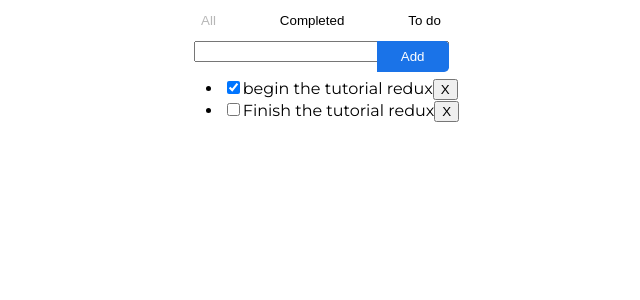
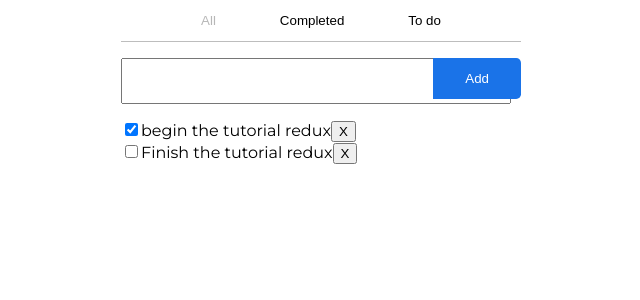
Before and after one commit to FlorianMilcendeau/todo-app-master, a React (Create React App) app: page / in a window 1280 px wide. Shown: the top 300 px of the page, without its empty margins (319-959 px from the left). Built offline with nearby package versions, Linux system fonts and the light colour scheme.

Commit message:
update css

```diff
--- a/src/components/TodoList.jsx
+++ b/src/components/TodoList.jsx
@@ -1,9 +1,11 @@
 import React from 'react';
 import PropTypes from 'prop-types';
 
+import styles from '../css/Todolist.module.css';
+
 const TodoList = ({ todos, onToggle, onDelete }) => {
   return (
-    <ul>
+    <ul className={styles.list}>
       {todos.map((todo) => (
         <li key={todo.id}>
           <input
--- a/src/css/App.module.css
+++ b/src/css/App.module.css
@@ -2,4 +2,5 @@
   display: flex;
   flex-direction: column;
   align-items: center;
+  width: max-content;
 }
--- a/src/css/Input.module.css
+++ b/src/css/Input.module.css
@@ -1,9 +1,15 @@
 .wrapperForm {
   position: relative;
+  border-top: 0.5px solid #bdbdbd;
+  padding-top: 1rem;
+  width: 25rem;
 }
 
 .input {
   padding-right: 4.5rem;
+  width: 19.5rem;
+  font-size: 1.2rem;
+  height: 2.5rem;
 }
 
 .inputButton {
@@ -11,7 +17,8 @@
   border: none;
   border-top-right-radius: 0.3rem;
   border-bottom-right-radius: 0.3rem;
-  padding: 0.5rem 1.5rem;
+  padding: 0.5rem 2rem;
+  height: 2.6rem;
   color: #fff;
   position: absolute;
   right: 0;
--- /dev/null
+++ b/src/css/Todolist.module.css
@@ -0,0 +1,5 @@
+.list {
+  list-style: none;
+  padding: 0;
+  align-self: flex-start;
+}
--- a/src/css/global/index.css
+++ b/src/css/global/index.css
@@ -6,3 +6,9 @@ body {
   -webkit-font-smoothing: antialiased;
   -moz-osx-font-smoothing: grayscale;
 }
+
+#root {
+  display: flex;
+  flex-direction: column;
+  align-items: center;
+}
```
